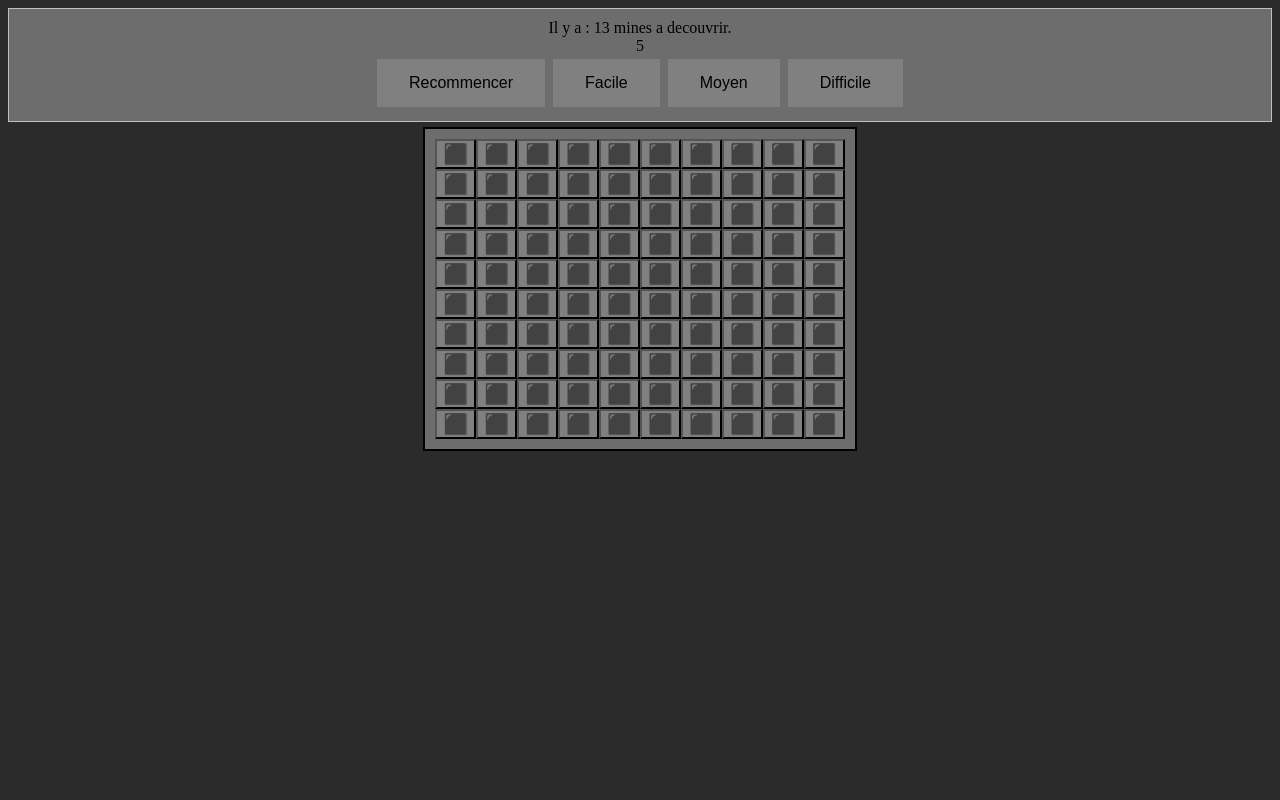
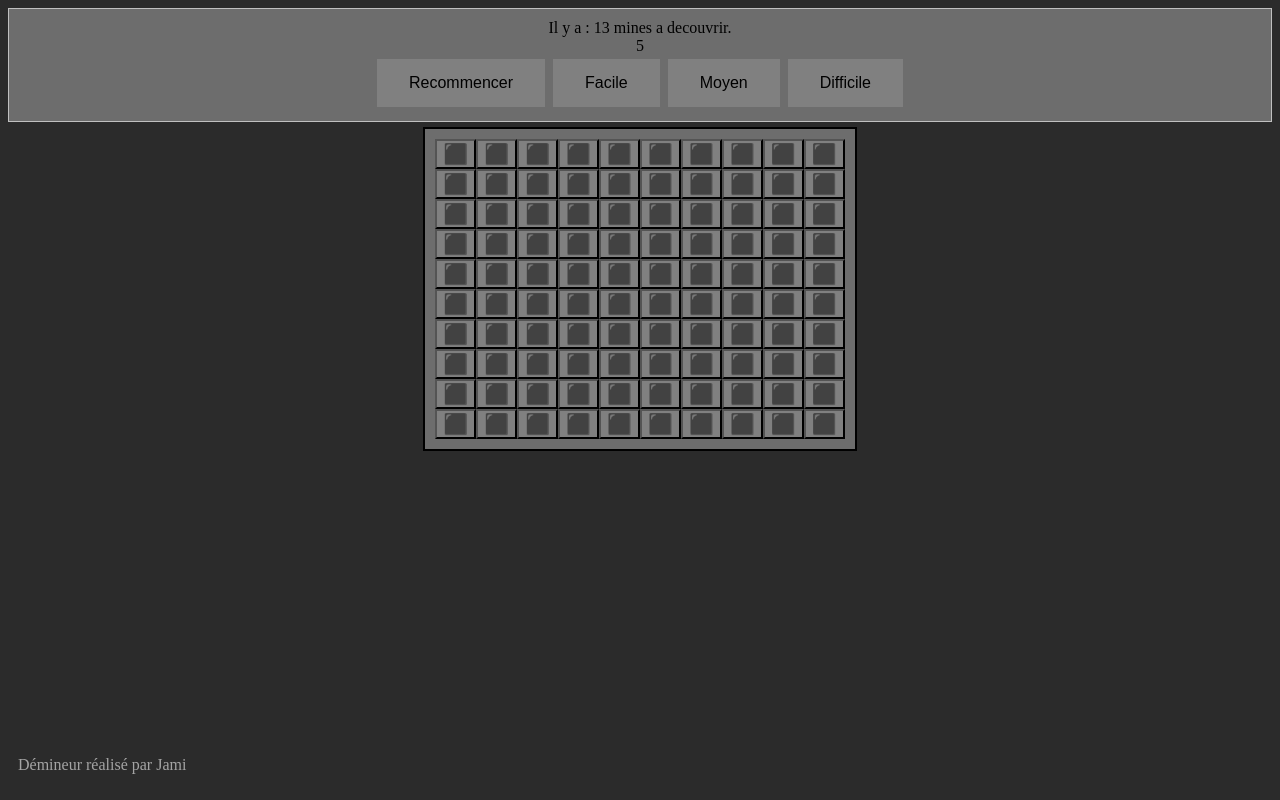
Before and after one commit to Jami-INF/demineur_JS, a plain HTML site: page index.html in a window 1280 px wide. Drawn offline with Linux system fonts and the light colour scheme.

Commit message:
Ajout footer

```diff
--- a/index.html
+++ b/index.html
@@ -23,6 +23,9 @@
     </div>
 
 </body>
+<footer>
+    <p>Démineur réalisé par Jami</p>
+</footer>
 <script src="public/js/const.js"></script>
 <script src = "public/js/box.js"></script>
 <script src = "public/js/grille.js"></script>
--- a/public/css/style.css
+++ b/public/css/style.css
@@ -33,3 +33,13 @@
 body{
     background-color: #2B2B2B;
 }
+
+footer{
+    position:absolute;
+    bottom:0;
+    text-align: right;
+    color: #A4A4A4;
+    padding: 10px;
+
+
+}
```
